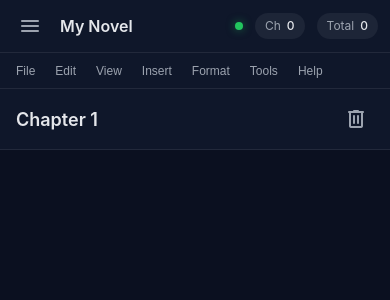
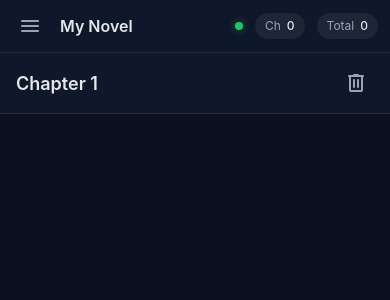
Before and after one commit to wwessex/Writer1, a React (Vite) app: page / in a window 390 px wide. Shown: the top 300 px of the page. Built offline with nearby package versions, Linux system fonts and the light colour scheme.

Commit message:
Hide menu bar on mobile to fix text input visibility
The overflow-x approach broke menu dropdowns in portrait mode.
Hiding the menu bar entirely gives more space for the editor
and avoids the dropdown positioning issues.

https://claude.ai/code/session_01Kn48T8KGQ5ETEoTHrjHF3n

```diff
--- a/src/components/Menu/Menu.module.css
+++ b/src/components/Menu/Menu.module.css
@@ -82,21 +82,6 @@
 
 @media (max-width: 820px) {
   .menuBar {
-    flex-wrap: nowrap;
-    overflow-x: auto;
-    -webkit-overflow-scrolling: touch;
-    scrollbar-width: none;
-    padding: 0.25rem 0.5rem;
-  }
-
-  .menuBar::-webkit-scrollbar {
     display: none;
   }
-
-  .menuBtn {
-    white-space: nowrap;
-    flex-shrink: 0;
-    padding: 0.375rem 0.5rem;
-    font-size: 0.75rem;
-  }
 }
```
